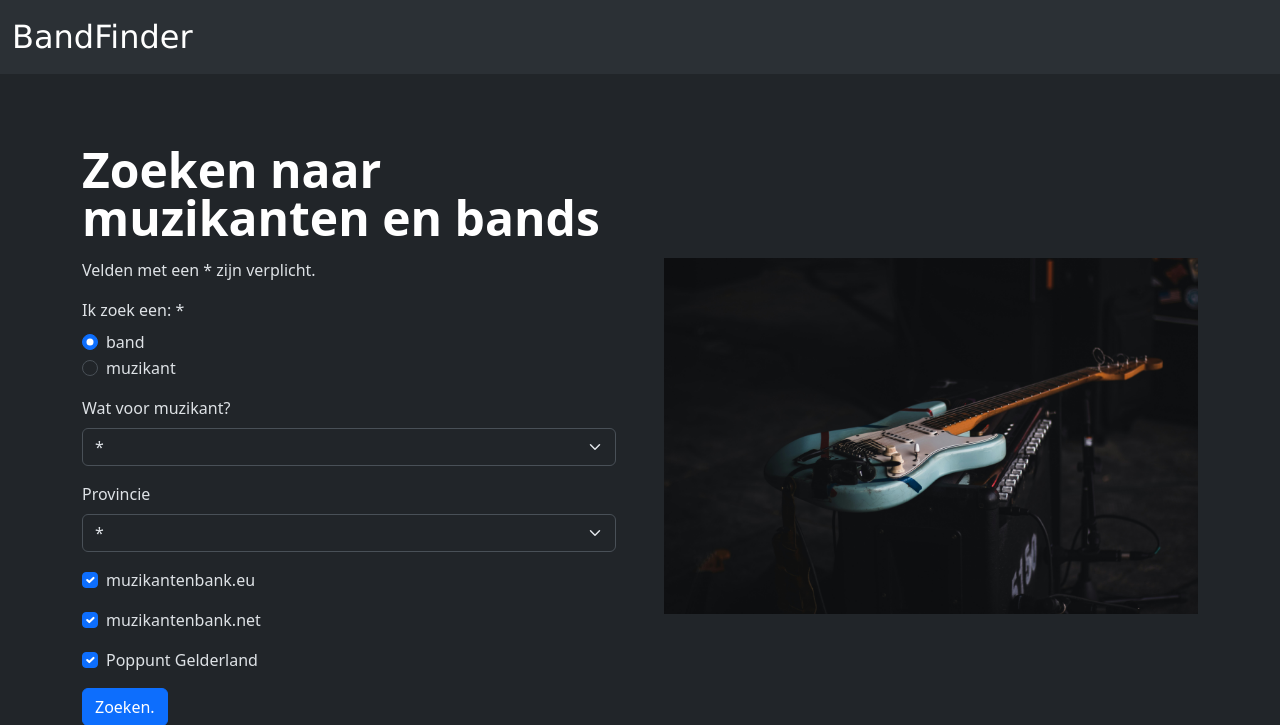
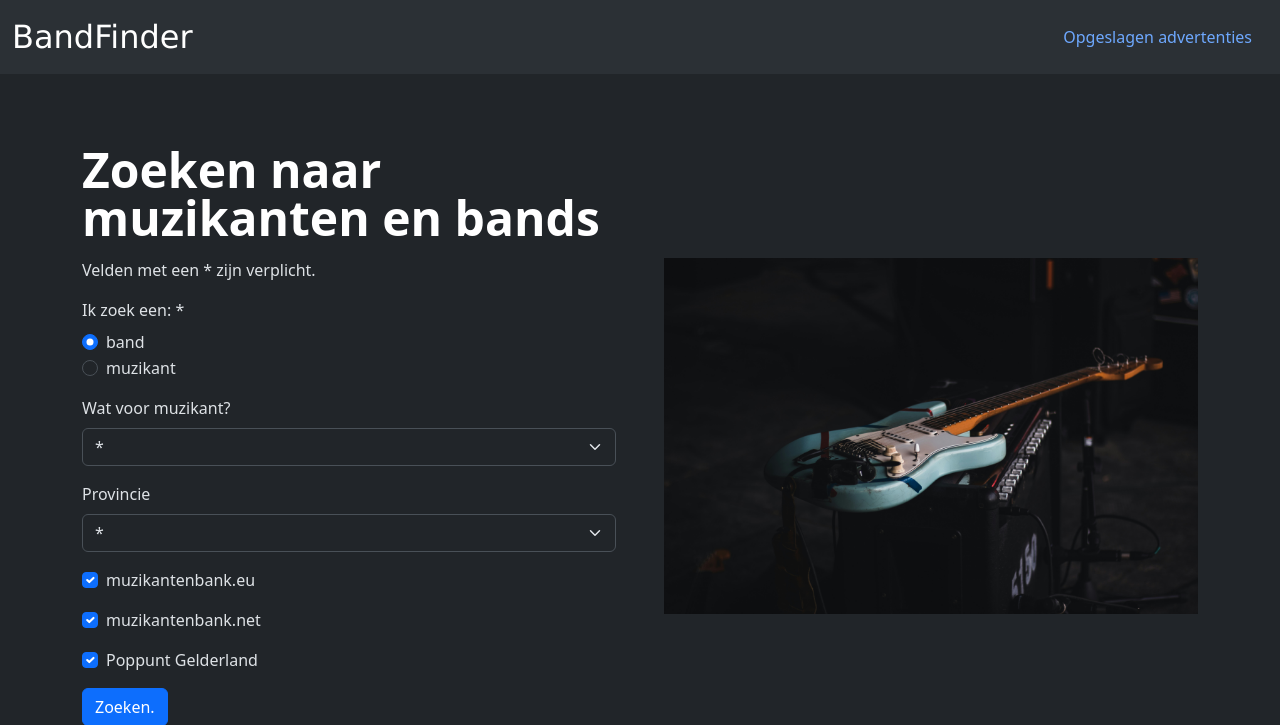
Before and after one commit to wnsnk/band-finder, a Flask app: page / in a window 1280 px wide. Shown: the top 725 px of the page. Run offline with Flask 3, Linux system fonts and the light colour scheme; some libraries are stand-ins or nearby versions.

Commit message:
added button for saved advertisements

```diff
--- a/templates/header.html
+++ b/templates/header.html
@@ -3,6 +3,12 @@
         <a class="navbar-brand"
             style="font-family: 'Lucida Sans', 'Lucida Sans Regular', 'Lucida Grande', 'Lucida Sans Unicode', Geneva, Verdana, sans-serif; font-size: xx-large;"
             href="/">BandFinder</a>
+        <ul class="nav nav-pills">
+            <!-- <li class="nav-item"><a href="{{ url_for('home_page') }}" class="nav-link active"
+                    aria-current="page">Home</a></li> -->
+            <li class="nav-item"><a href="{{ url_for('show_favourites') }}" class="nav-link">Opgeslagen advertenties</a>
+            </li>
+        </ul>
         <!-- <form class="d-flex" role="search">
             <input class="form-control me-2" type="search" placeholder="Search" aria-label="Search" />
             <button class="btn btn-outline-success" type="submit">Search</button>
```
